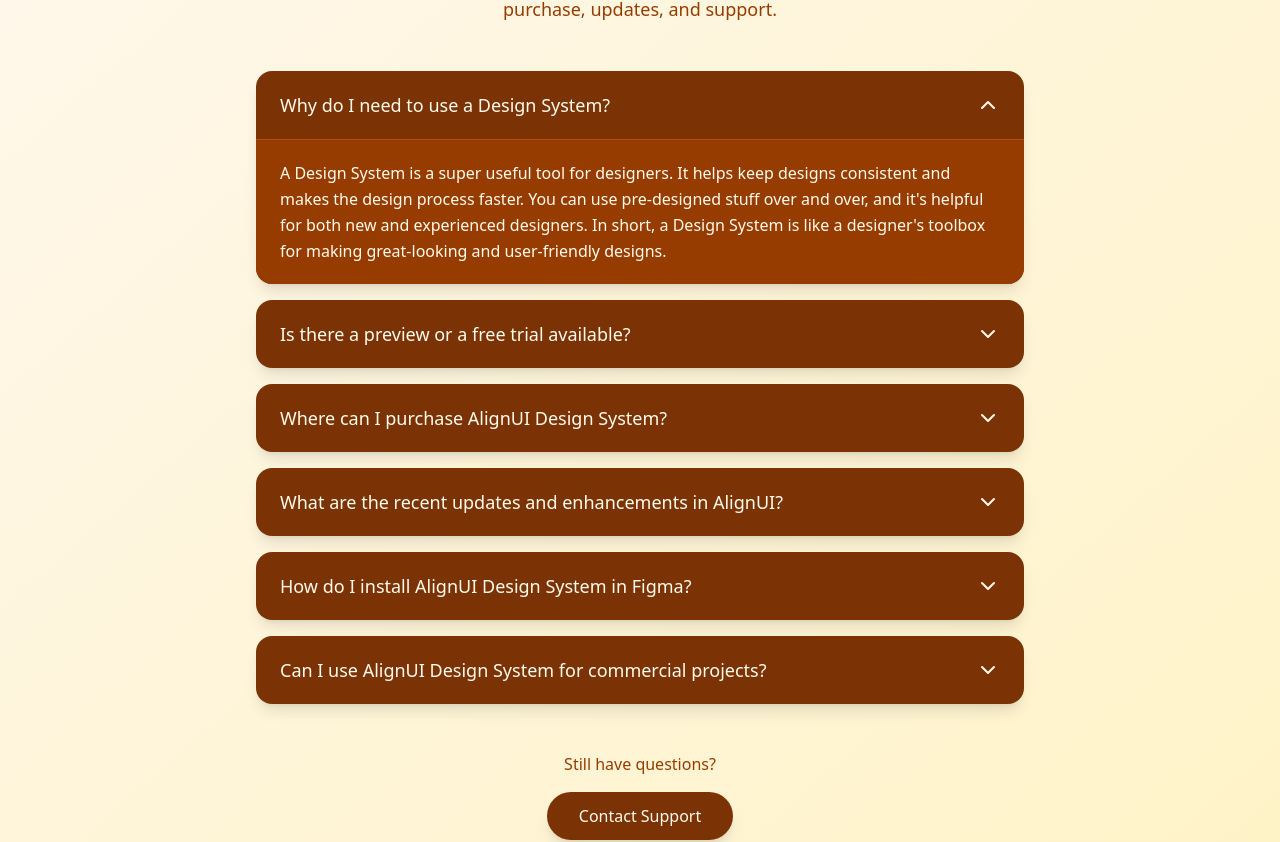
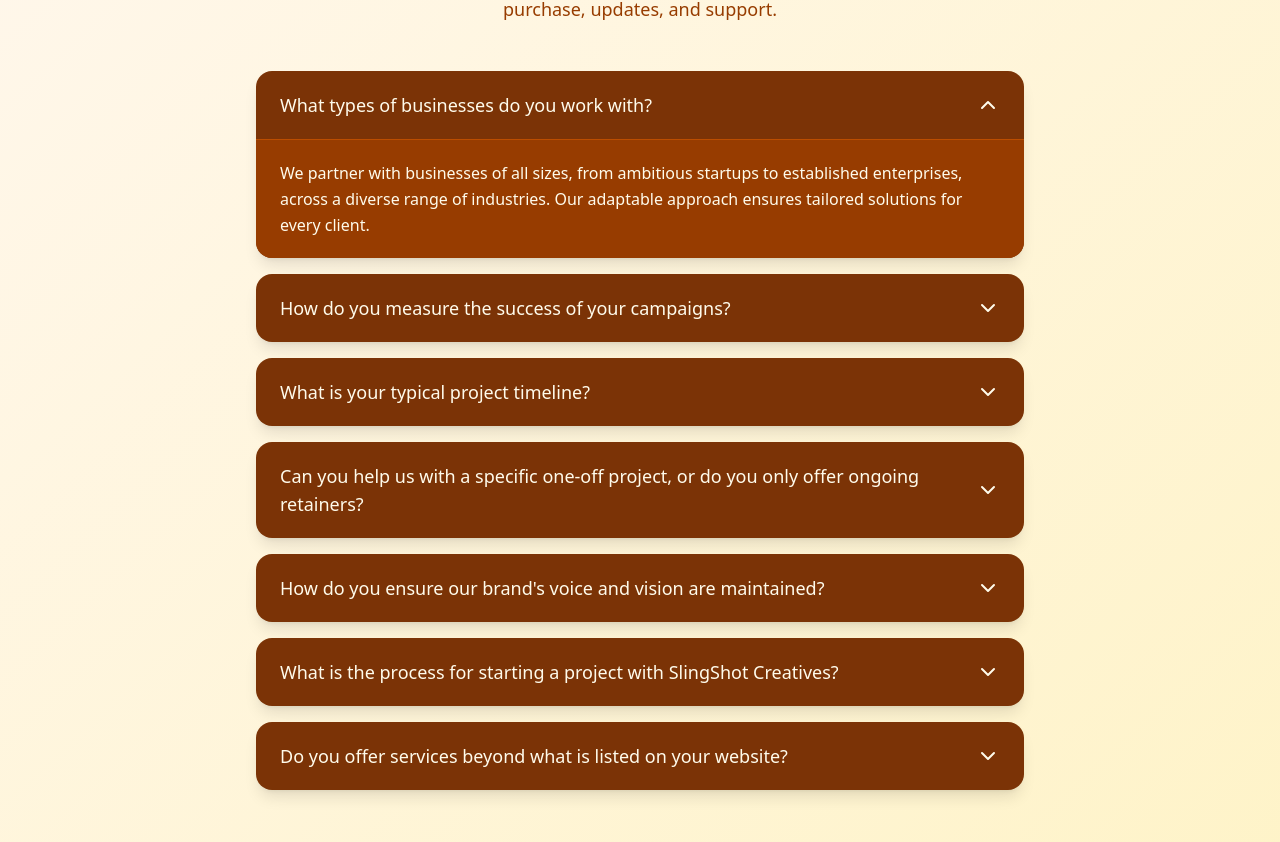
Before and after one commit to saradbabushrestha/Slingshot-Creative-, a React (Vite) app: page / in a window 1280 px wide. Shown: the part 7034-7876 px from the top of the page. Built offline with nearby package versions, Linux system fonts and the light colour scheme.

Commit message:
FAQ data upload

```diff
--- a/src/page/FAQ.tsx
+++ b/src/page/FAQ.tsx
@@ -8,34 +8,41 @@
 
 const faqData: FAQItem[] = [
   {
-    question: "Why do I need to use a Design System?",
+    question: "What types of businesses do you work with?",
     answer:
-      "A Design System is a super useful tool for designers. It helps keep designs consistent and makes the design process faster. You can use pre-designed stuff over and over, and it's helpful for both new and experienced designers. In short, a Design System is like a designer's toolbox for making great-looking and user-friendly designs.",
+      "We partner with businesses of all sizes, from ambitious startups to established enterprises, across a diverse range of industries. Our adaptable approach ensures tailored solutions for every client.",
   },
   {
-    question: "Is there a preview or a free trial available?",
+    question: "How do you measure the success of your campaigns?",
     answer:
-      "Yes! We offer a 14-day free trial with full access to all features. No credit card required. You can explore all the components, templates, and tools to see if it fits your workflow before making a commitment.",
+      "We define success based on your specific goals. We utilize key performance indicators (KPIs) such as website traffic, conversion rates, engagement metrics, and ROI, providing regular, transparent reports on our progress.",
   },
   {
-    question: "Where can I purchase AlignUI Design System?",
+    question: "What is your typical project timeline?",
     answer:
-      "You can purchase AlignUI Design System directly from our website. We accept all major credit cards, PayPal, and offer flexible licensing options for teams and enterprises. Educational discounts are also available.",
+      "Project timelines vary depending on the scope and complexity of the services required. We provide a detailed project plan and timeline after our initial consultation and proposal.",
   },
   {
-    question: "What are the recent updates and enhancements in AlignUI?",
+    question:
+      "Can you help us with a specific one-off project, or do you only offer ongoing retainers?",
     answer:
-      "Our latest update includes 50+ new components, improved dark mode support, enhanced accessibility features, better Figma auto-layout integration, and performance optimizations. We release updates monthly based on community feedback.",
+      "We offer both project-based services and ongoing retainer agreements. Whether you need support for a single campaign or a long-term marketing partnership, we can tailor our engagement to your needs.",
   },
   {
-    question: "How do I install AlignUI Design System in Figma?",
+    question: "How do you ensure our brand's voice and vision are maintained?",
     answer:
-      "Installing is simple: 1) Open Figma, 2) Go to the Community tab, 3) Search for 'AlignUI', 4) Click 'Duplicate' to add it to your files, 5) Start using the components by enabling the library in your design file. Detailed video tutorials are available on our documentation page.",
+      "Our process begins with an in-depth discovery phase to thoroughly understand your brand's unique identity, values, and objectives. We maintain close collaboration and seek your feedback at every stage to ensure alignment.",
   },
   {
-    question: "Can I use AlignUI Design System for commercial projects?",
+    question:
+      "What is the process for starting a project with SlingShot Creatives?",
     answer:
-      "Absolutely! Our commercial license allows you to use AlignUI in unlimited commercial projects. This includes client work, SaaS products, and any revenue-generating applications. Team licenses are available for agencies and larger organizations.",
+      "It all begins with a complimentary consultation! Contact us to discuss your needs, and we'll provide a customized proposal outlining our recommended strategy, services, and pricing. We also additionally have our service in package format which you can choose from.",
+  },
+  {
+    question: "Do you offer services beyond what is listed on your website?",
+    answer:
+      "Our listed services cover our core competencies, but we are always open to discussing unique challenges and custom solutions. Please reach out to us with your specific requirements.",
   },
 ];
 
```
